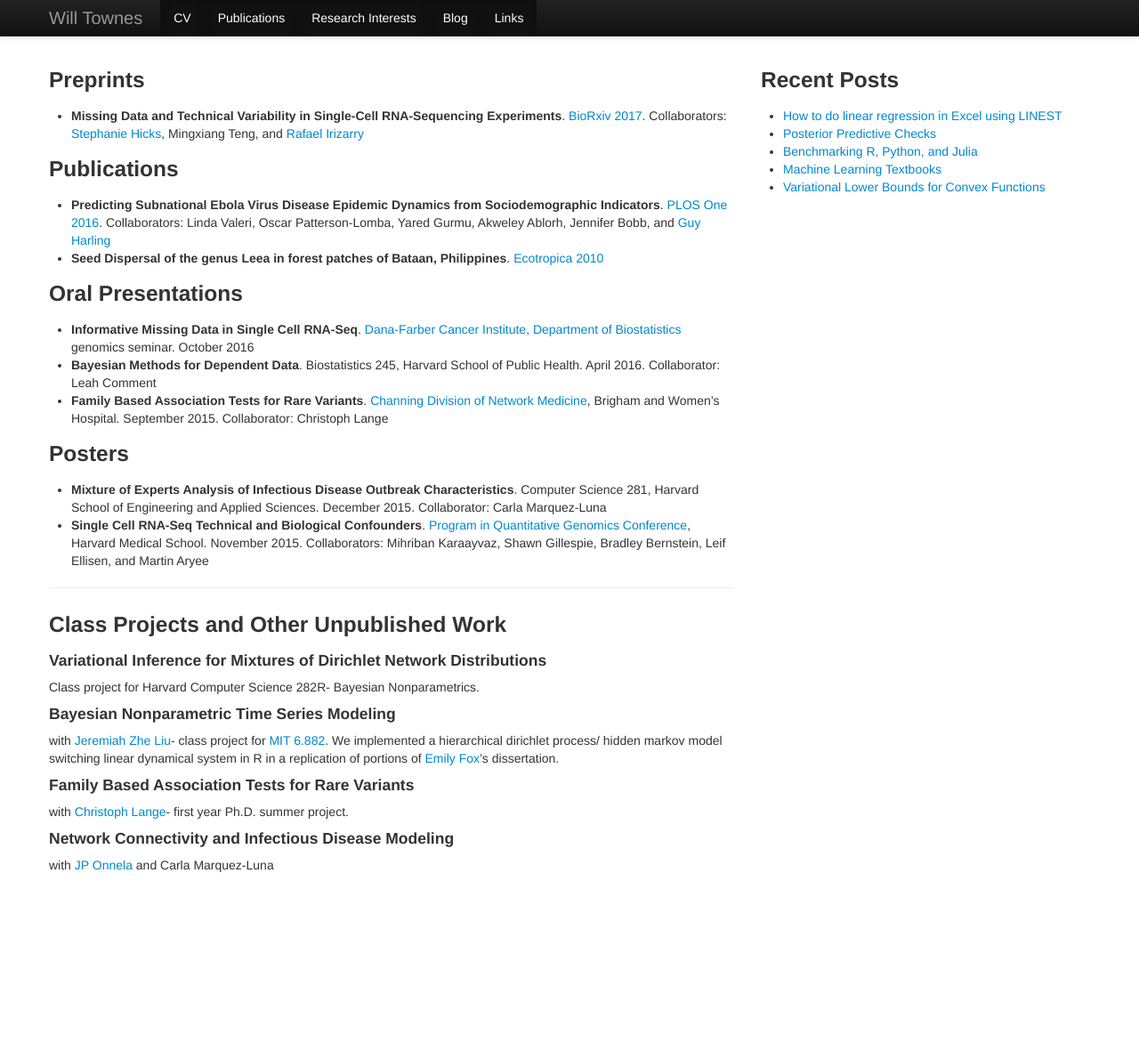
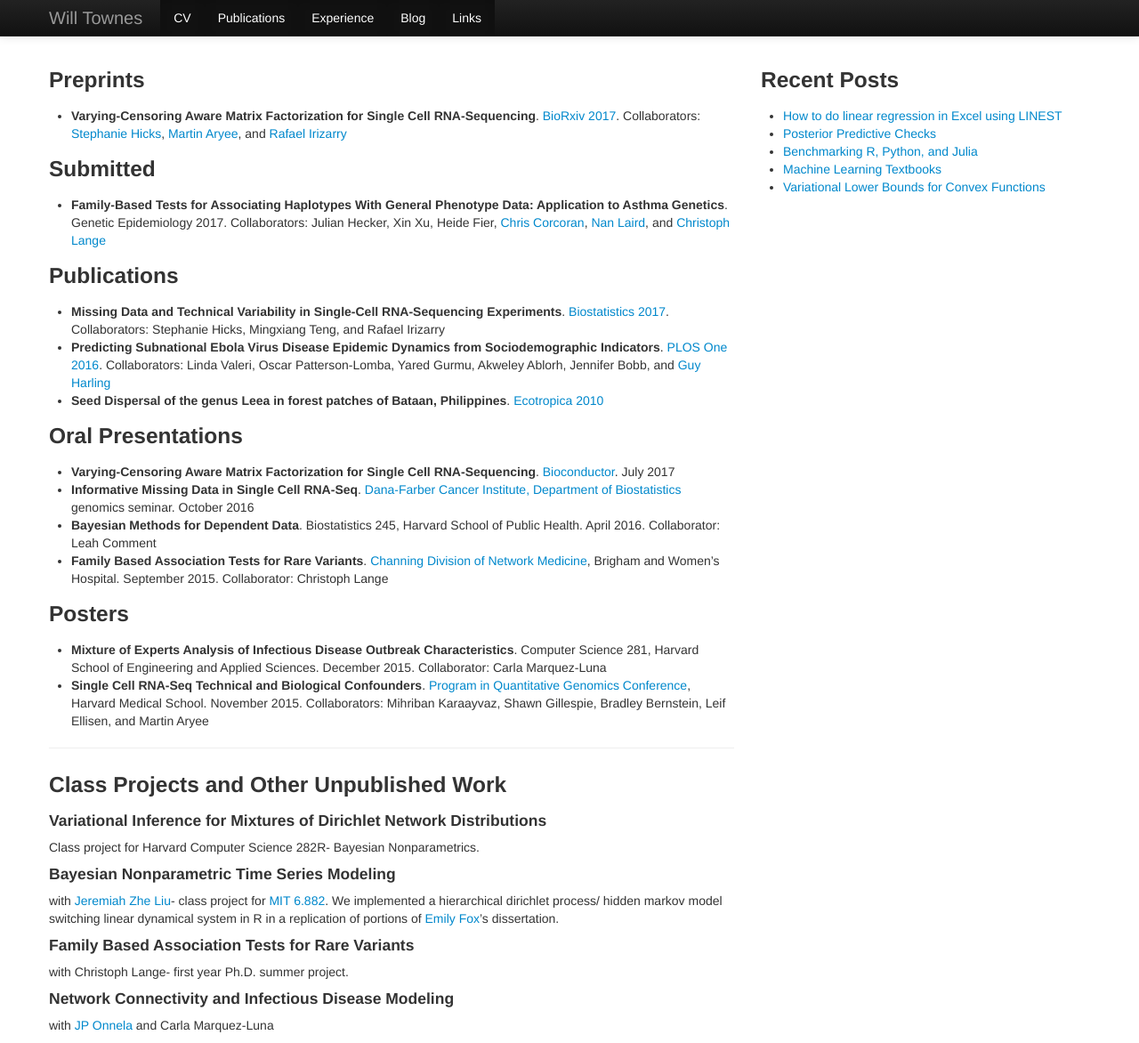
Before and after one commit to willtownes/willtownes.github.io, a Jekyll site: the page built from publications/index.md, in a window 1280 px wide and 1172 px high. Shown: the whole window at 89% size. Built offline with Jekyll 4.4.1, drawn with Linux system fonts in a browser that asks for light colours; nearby versions of some CDN libraries.

Commit message:
updated publications, reorganized research interests to include teaching and funding

```diff
--- a/_config.yml
+++ b/_config.yml
@@ -5,4 +5,4 @@
 paginate_path: "/blog/page:num/"
 permalink: /blog/:year/:month/:day/:title/
 comments: true
-gems: [jekyll-paginate,jekyll-sitemap]
+plugins: [jekyll-paginate,jekyll-sitemap]
--- a/_includes/header.html
+++ b/_includes/header.html
@@ -35,7 +35,7 @@
           <!--<li class="active"><a href="/">About</a></li>-->
           <li class="active"><a href="/static/Townes_curriculum_vitae.pdf">CV</a></li>
           <li class="active"><a href="/publications/">Publications</a></li>
-          <li class="active"><a href="/research/">Research Interests</a></li>
+          <li class="active"><a href="/experience/">Experience</a></li>
           <li class="active"><a href="/blog/">Blog</a></li>
           <li class="active"><a href="/links/">Links</a></li>
         </ul>
--- a/publications/index.md
+++ b/publications/index.md
@@ -7,15 +7,21 @@
 
 ### Preprints
 
-* **Missing Data and Technical Variability in Single-Cell RNA-Sequencing Experiments**. [BioRxiv 2017](http://biorxiv.org/content/early/2017/05/08/025528.abstract). Collaborators: [Stephanie Hicks](http://www.stephaniehicks.com/), Mingxiang Teng, and [Rafael Irizarry](http://rafalab.dfci.harvard.edu/)
+* **Varying-Censoring Aware Matrix Factorization for Single Cell RNA-Sequencing**. [BioRxiv 2017](https://www.biorxiv.org/content/early/2017/07/21/166736). Collaborators: [Stephanie Hicks](http://www.stephaniehicks.com/), [Martin Aryee](http://aryee.mgh.harvard.edu/), and [Rafael Irizarry](http://rafalab.dfci.harvard.edu/)
+
+### Submitted
+
+* **Family-Based Tests for Associating Haplotypes With General Phenotype Data: Application to Asthma Genetics**. Genetic Epidemiology 2017. Collaborators: Julian Hecker, Xin Xu, Heide Fier, [Chris Corcoran](http://www.math.usu.edu/people/chriscorcoran_facultypage), [Nan Laird](https://www.hsph.harvard.edu/nan-laird/), and [Christoph Lange](https://www.hsph.harvard.edu/christoph-lange/)
 
 ### Publications
 
+* **Missing Data and Technical Variability in Single-Cell RNA-Sequencing Experiments**. [Biostatistics 2017](https://academic.oup.com/biostatistics/article/doi/10.1093/biostatistics/kxx053/4599254). Collaborators: Stephanie Hicks, Mingxiang Teng, and Rafael Irizarry
 * **Predicting Subnational Ebola Virus Disease Epidemic Dynamics from Sociodemographic Indicators**. [PLOS One 2016](http://dx.doi.org/10.1371/journal.pone.0163544). Collaborators: Linda Valeri, Oscar Patterson-Lomba, Yared Gurmu, Akweley Ablorh, Jennifer Bobb, and [Guy Harling](http://guyharling.com/)
 * **Seed Dispersal of the genus Leea in forest patches of Bataan, Philippines**. [Ecotropica 2010](http://www.soctropecol.eu/ecotropica-2010/)
 
 ### Oral Presentations
 
+* **Varying-Censoring Aware Matrix Factorization for Single Cell RNA-Sequencing**. [Bioconductor](https://www.bioconductor.org/help/course-materials/2017/BioC2017/). July 2017
 * **Informative Missing Data in Single Cell RNA-Seq**. [Dana-Farber Cancer Institute, Department of Biostatistics](http://www.dana-farber.org/Research/Departments-and-Centers/Department-of-Biostatistics-and-Computational-Biology.aspx) genomics seminar. October 2016
 * **Bayesian Methods for Dependent Data**. Biostatistics 245, Harvard School of Public Health. April 2016. Collaborator: Leah Comment
 * **Family Based Association Tests for Rare Variants**. [Channing Division of Network Medicine](http://brighamandwomens.org/research/depts/medicine/channing/default.aspx), Brigham and Women's Hospital. September 2015. Collaborator: Christoph Lange
@@ -36,7 +42,7 @@
 with [Jeremiah Zhe Liu](http://jereliu.github.io/)- class project for [MIT 6.882](http://www.tamarabroderick.com/course_6_882.html). We implemented a hierarchical dirichlet process/ hidden markov model switching linear dynamical system in R in a replication of portions of [Emily Fox](http://www.stat.washington.edu/~ebfox/index.html)'s dissertation.
 
 #### Family Based Association Tests for Rare Variants
-with [Christoph Lange](http://www.hsph.harvard.edu/christoph-lange/)- first year Ph.D. summer project.
+with Christoph Lange- first year Ph.D. summer project.
 
 #### Network Connectivity and Infectious Disease Modeling
 with [JP Onnela](http://www.hsph.harvard.edu/onnela-lab/) and Carla Marquez-Luna
```
Also changed, not shown: experience/index.md (added, +38 -0 lines), index.md (+1 -1 lines), research/index.md (deleted, +0 -20 lines).
